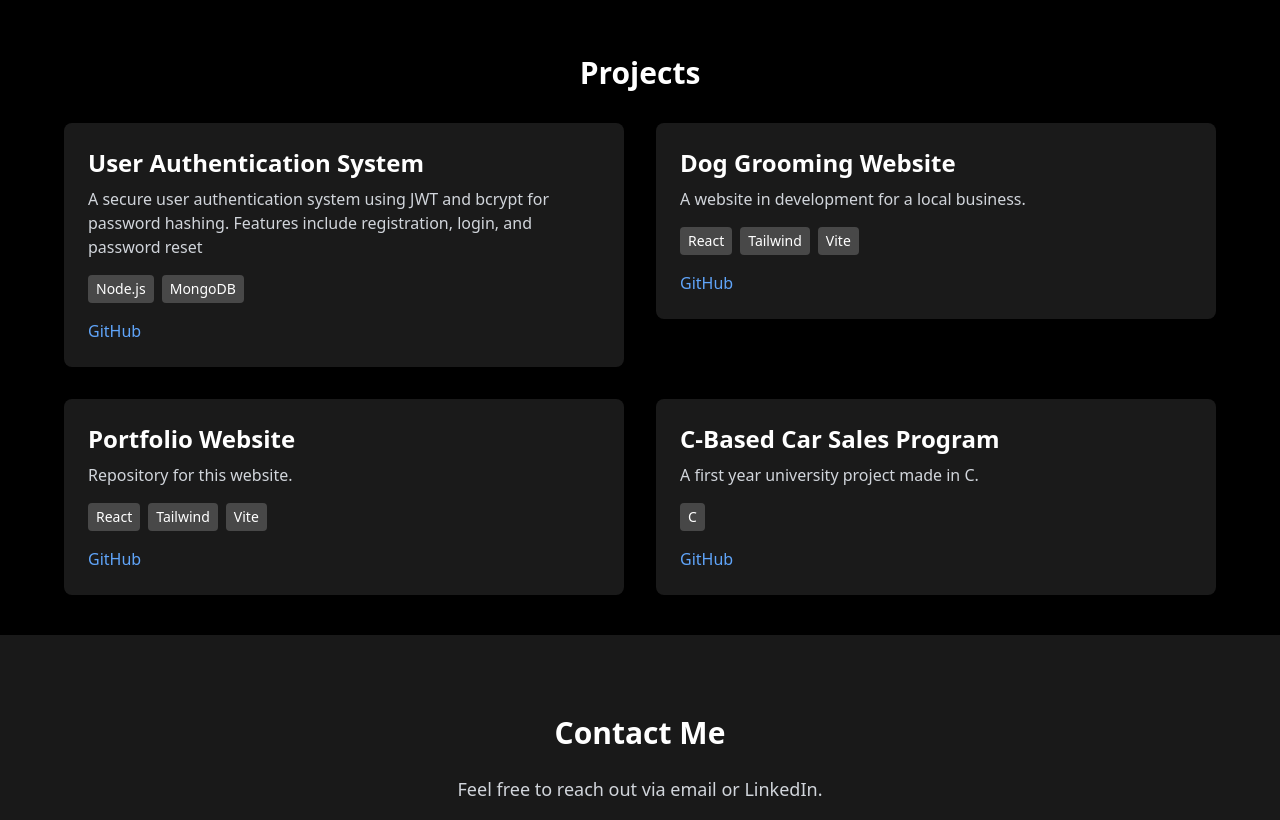
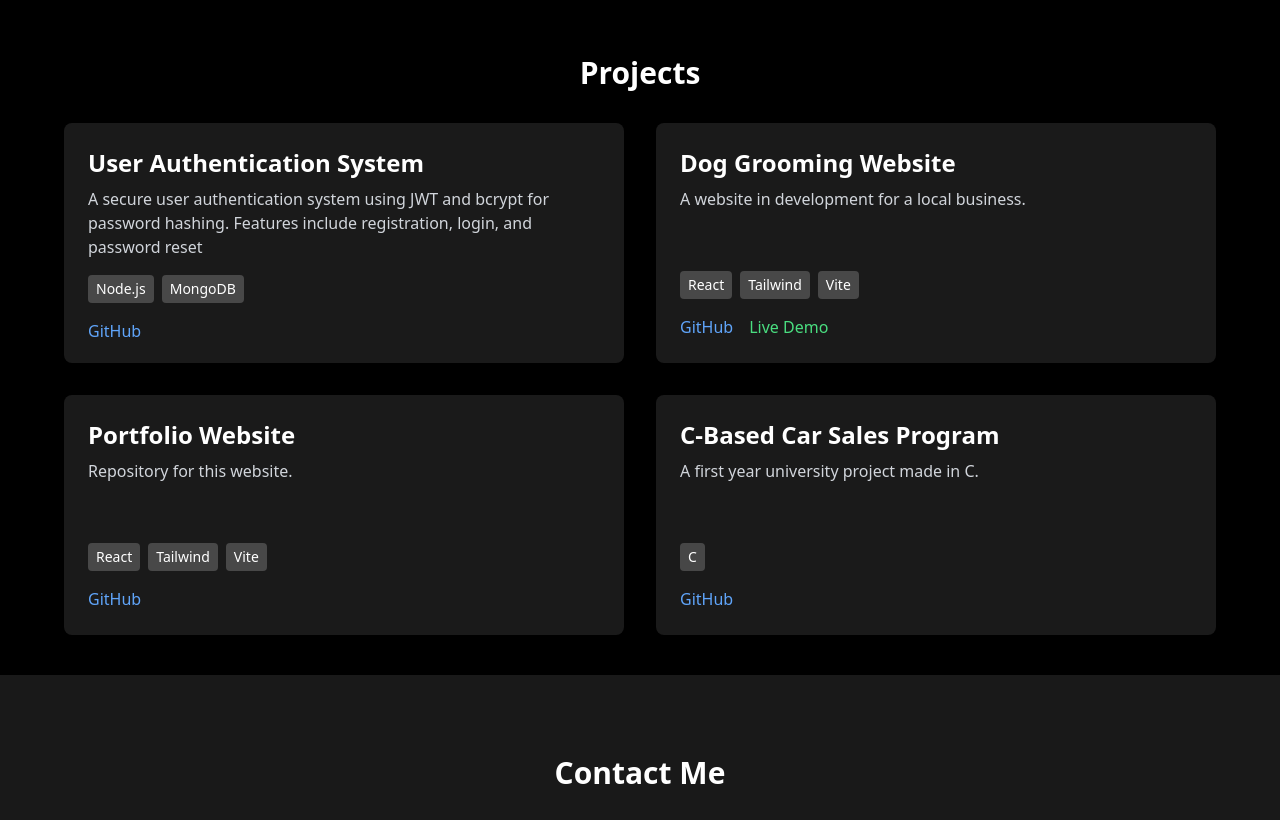
Before and after one commit to RoleyRoley/my-portfolio, a React (Create React App) app: page / in a window 1280 px wide. Shown: the part 1282-2102 px from the top of the page. Built offline with nearby package versions, Linux system fonts and the light colour scheme.

Commit message:
Added live demo button

```diff
--- a/src/components/ProjectCard.jsx
+++ b/src/components/ProjectCard.jsx
@@ -2,12 +2,12 @@ import React from 'react';
 import FadeInWhenVisible from "./FadeInWhenVisible";
 
 
-const ProjectCard = ({ title, description, tech, github }) => {
+const ProjectCard = ({ title, description, tech, github, demo }) => {
     return (
         <FadeInWhenVisible>
-        <div className="bg-white/10 backdrop-blur-md p-6 rounded-lg shadow-md hover:shadow-xl transition text-white">
+        <div className="bg-white/10 backdrop-blur-md p-6 rounded-lg shadow-md hover:shadow-xl transition text-white h-60 flex flex-col">
             <h3 className="text-2xl font-bold mb-2">{title}</h3>
-            <p className="mb-4 text-gray-300">{description}</p>
+            <p className="mb-4 text-gray-300 flex-grow">{description}</p>
             <div className="flex flex-wrap gap-2 mb-4">
                 {tech.map((t, index) => (
                 <span key={index} className="bg-white/20 px-2 py-1 text-sm rounded">
@@ -21,6 +21,11 @@ const ProjectCard = ({ title, description, tech, github }) => {
                     GitHub
                 </a>
                 )}
+                {demo && (
+                <a href={demo} target="_blank" rel="noopener noreferrer" className="text-green-400 hover:underline">
+                    Live Demo
+                </a>
+                )}
             </div>
         </div>
         </FadeInWhenVisible>
--- a/src/data/projects.js
+++ b/src/data/projects.js
@@ -10,6 +10,7 @@ const projects = [
         description: "A website in development for a local business.",
         tech: ["React", "Tailwind", "Vite"],
         github: "https://github.com/your-username/portfolio",
+        demo: "https://www.thedogandcollar.uk"
     },
     {
         title: "Portfolio Website",
```
